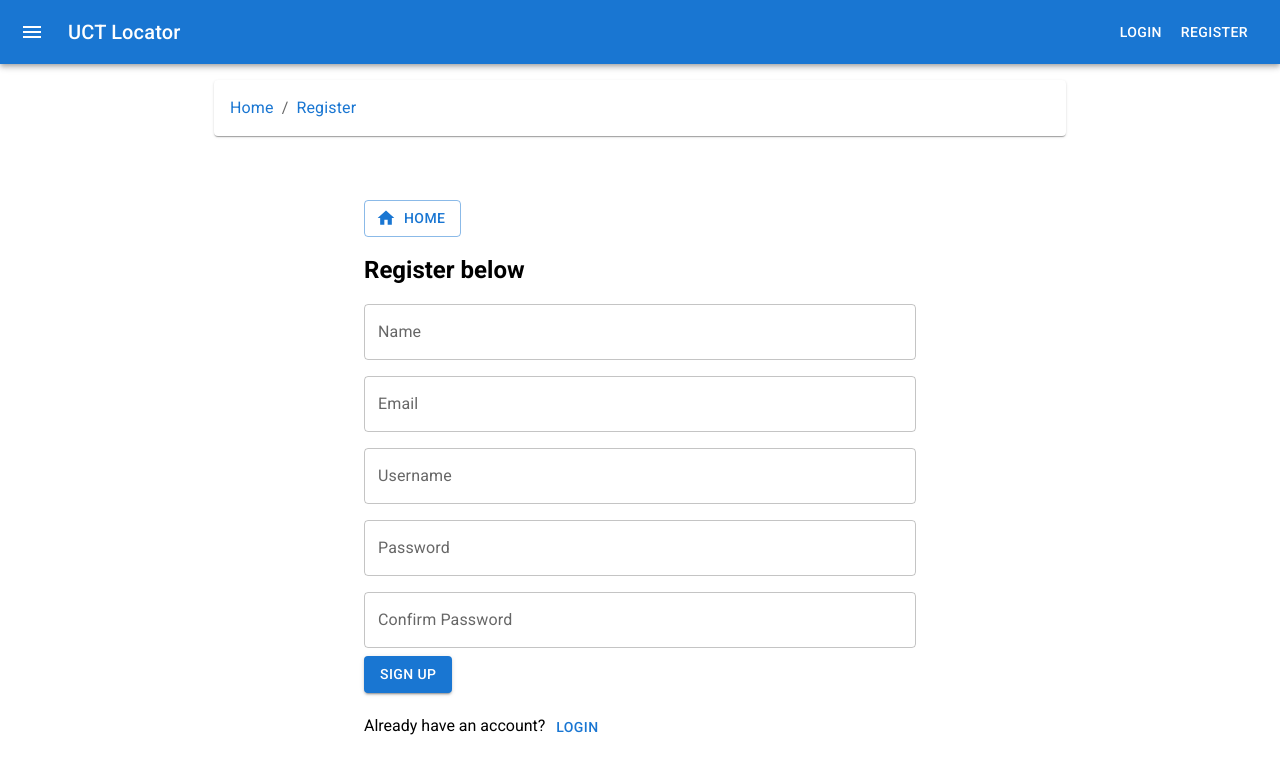
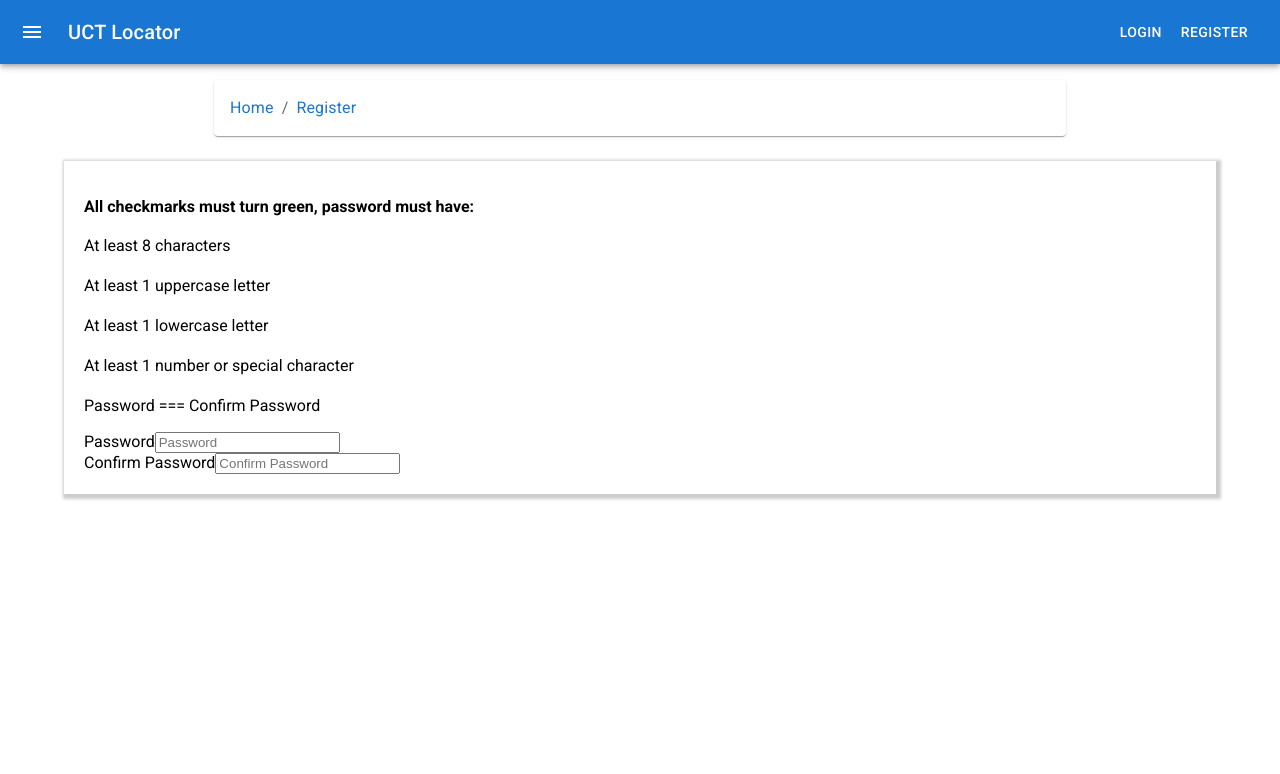
Before and after one commit to InspiredAccessFoundation/uct-locator, a React (Create React App) app in the folder front-end/: page /register in a window 1280 px wide. Shown: the top 774 px of the page. Built offline with nearby package versions, Linux system fonts and the light colour scheme; what axios-cache-interceptor would draw is missing.

Commit message:
Got the passwords match function

```diff
--- a/front-end/src/components/auth/Login.js
+++ b/front-end/src/components/auth/Login.js
@@ -78,7 +78,7 @@ class Login extends Component {
                   {errors.email}
                   {errors.emailnotfound}
                 </span>
-
+                // If logged in and user navigates to Login page, should redirect them to the landing page
                 <TextField id="password" label="Password" type="password" variant="outlined"
                   onChange={this.onChange}
                   value={this.state.password}
@@ -106,6 +106,7 @@ class Login extends Component {
              </form>
           </div>
       </Container>
+
     );
   }
 }
@@ -125,3 +126,42 @@ export default connect(
   mapStateToProps,
   { loginUser }
 )(Login);
+
+
+// import validator from 'validator'
+
+// const App = () => {
+
+//   const [errorMessage, setErrorMessage] = useState('')
+
+//   const validate = (value) => {
+
+//     if (validator.isStrongPassword(value, {
+//       minLength: 8, minLowercase: 1,
+//       minUppercase: 1, minNumbers: 1, minSymbols: 1
+//     })) {
+//       setErrorMessage('Is Strong Password')
+//     } else {
+//       setErrorMessage('Is Not Strong Password')
+//     }
+//   }
+
+//   return (
+//     <div style={{
+//       marginLeft: '200px',
+//     }}>
+//       <pre>
+//         <h2>Checking Password Strength in ReactJS</h2>
+//         <span>Enter Password: </span><input type="text"
+//           onChange={(e) => validate(e.target.value)}></input> <br />
+//         {errorMessage === '' ? null :
+//         <span style={{
+//           fontWeight: 'bold',
+//           color: 'red',
+//         }}>{errorMessage}</span>}
+//       </pre>
+//     </div>
+//   );
+// }
+
+// export default App
--- a/front-end/src/components/auth/Register.js
+++ b/front-end/src/components/auth/Register.js
@@ -10,10 +10,89 @@ import Container from '@mui/material/Container';
 import HomeIcon from '@mui/icons-material/Home';
 import Stack from '@mui/material/Stack';
 
+
+// import { useState } from "react";
+// import { usePasswordValidation } from "./hooks/usePasswordValidation";
+
+// function App() {
+
+// const [password, setPassword] = useState({
+//       firstPassword: "",
+//       secondPassword: "",
+//      });
+
+// const [
+// validLength,
+// hasNumber,
+// upperCase,
+// lowerCase,
+// match,
+// specialChar,
+// ] = usePasswordValidation({
+// firstPassword: password.firstPassword,
+// secondPassword: password.secondPassword,
+// });
+
+
+// const setFirst = (event) => {
+//   setPassword({ ...password, firstPassword: event.target.value });
+// };
+// const setSecond = (event) => {
+//   setPassword({ ...password, secondPassword: event.target.value });
+// };
+// return (
+// <div className='App'>
+//   <div>
+//     First Password:
+//     <input onChange={setFirst} type='text' />
+//   </div>
+//   <div>
+//     Second Password:
+//     <input onChange={setSecond} type='text' />
+//   </div>
+//   <div>
+//     <ul>
+//       <li>
+//         Valid Length: {validLength ? <span>✅ </span> : <span>False</span>}
+//       </li>
+//       <li>
+//         Has a Number: {hasNumber ? <span>✅ </span> : <span>False</span>}
+//       </li>
+//       <li>
+//         UpperCase: {upperCase ? <span>✅ </span> : <span>False</span>}
+//       </li>
+//       <li>
+//         LowerCase: {lowerCase ? <span>✅ </span> : <span>False</span>}
+//       </li>
+//       <li>Match: {match ? <span>True</span> : <span>False</span>}</li>
+//       <li>
+//         Special Character:{" "}
+//         {specialChar ? <span>True</span> : <span>False</span>}
+//       </li>
+//   </ul>
+//   </div>
+//   </div>
+//   );
+// }
+// export default App;
+
+
+
+
+
+
+
+
+
+
+//Real
+
 class Register extends Component {
   constructor() {
     super();
     this.state = {
+      value1:"",
+      value2:"",
       name: "",
       email: "",
       username: "",
@@ -21,6 +100,17 @@ class Register extends Component {
       password2: "",
       errors: {}
     };
+    this.handleChange1=(event)=>{
+      this.setState({
+          value1:event.target.value
+      })
+  }
+
+  this.handleChange2=(event)=>{
+      this.setState({
+          value2:event.target.value
+      })
+  }
   }
 
   componentDidMount() {
@@ -58,6 +148,74 @@ class Register extends Component {
 
   render() {
     const { errors } = this.state;
+    let colour1="red",colour2="red",colour3="red",colour4="red",colour5="red";
+    if(this.state.value1.length >= "8")
+    {
+        colour1="green";
+    }
+    if(this.state.value1.match(/[A-Z]/))
+    {
+        colour2="green";
+    }
+    if(this.state.value1.match(/[a-z]/))
+    {
+        colour3="green";
+    }
+    if(this.state.value1.match(/[\d`~!@#$%\^&*()+=|;:'",.<>\/?\\\-]/))
+    {
+        colour4="green";
+    }
+    if(this.state.value1 === this.state.value2 && this.state.value1!=="" )
+    {
+        colour5="green";
+    }
+
+    const style={
+        boxShadow:"2px 2px 3px 3px #ccc",
+        border:"2px #eee",
+        padding:"20px",
+        marginTop:"25px"
+    }
+
+  return (
+
+
+  <div className="container">
+  <div className="row">
+  <div className="col-md-4"></div>
+
+
+  <div className="col-md-4">
+  <div style={style}>
+  <form>
+        <p style={{fontWeight:"bold"}}>All checkmarks must turn green ✅ , password must have:</p>
+        <p><i style={{color:colour1,fontSize:"20px"}} class="fa fa-check-circle" aria-hidden="true"></i> At least 8 characters</p>
+        <p><i style={{color:colour2,fontSize:"20px"}} class="fa fa-check-circle" aria-hidden="true"></i> At least 1 uppercase letter</p>
+        <p><i style={{color:colour3,fontSize:"20px"}} class="fa fa-check-circle" aria-hidden="true"></i> At least 1 lowercase letter</p>
+        <p><i style={{color:colour4,fontSize:"20px"}} class="fa fa-check-circle" aria-hidden="true"></i> At least 1 number or special character</p>
+
+
+        <div class="form-group">
+          <label for="password">Password</label>
+          <input type="text" class="form-control" value={this.state.value1} onChange={this.handleChange1} placeholder="Password"/>
+        </div>
+        <div class="form-group">
+          <label for="password">Confirm Password</label>
+          <input type="text" class="form-control" value={this.state.value2} onChange={this.handleChange2} placeholder="Confirm Password"/>
+        </div>
+       {this.state.value2 === "" ? "" :
+       (this.state.value1 === this.state.value2  ? <p style={{color:"green",fontWeight:"bold"}}> Passwords match </p> :
+       <p style={{color:"red",fontWeight:"bold"}}> Passwords not match </p>
+        )}
+  </form>
+  </div>
+  </div>
+
+
+  <div className="col-md-4"></div>
+  </div>
+  </div>
+  );
 
     return (
       <Container maxWidth='sm'>
@@ -146,7 +304,108 @@ const mapStateToProps = state => ({
   errors: state.errors
 });
 
-export default connect(
-  mapStateToProps,
-  { registerUser }
-)(withRouter(Register));
+// export default connect(
+//   mapStateToProps,
+//   { registerUser }
+// )(withRouter(Register));
+
+
+
+
+
+
+class App extends Component {
+
+    constructor(){
+        super();
+        this.state={
+            value1:"",
+            value2:""
+        }
+
+        this.handleChange1=(event)=>{
+            this.setState({
+                value1:event.target.value
+            })
+        }
+
+        this.handleChange2=(event)=>{
+            this.setState({
+                value2:event.target.value
+            })
+        }
+    }
+
+  render() {
+
+      let colour1="red",colour2="red",colour3="red",colour4="red",colour5="red";
+      if(this.state.value1.length >= "8")
+      {
+          colour1="green";
+      }
+      if(this.state.value1.match(/[A-Z]/))
+      {
+          colour2="green";
+      }
+      if(this.state.value1.match(/[a-z]/))
+      {
+          colour3="green";
+      }
+      if(this.state.value1.match(/[\d`~!@#$%\^&*()+=|;:'",.<>\/?\\\-]/))
+      {
+          colour4="green";
+      }
+      if(this.state.value1 === this.state.value2 && this.state.value1!=="" )
+      {
+          colour5="green";
+      }
+
+      const style={
+          boxShadow:"2px 2px 3px 3px #ccc",
+          border:"2px #eee",
+          padding:"20px",
+          marginTop:"25px"
+      }
+
+    return (
+
+    <div className="container">
+    <div className="row">
+    <div className="col-md-4"></div>
+
+
+    <div className="col-md-4">
+    <div style={style}>
+    <form>
+          <p style={{fontWeight:"bold"}}>All checkmarks must turn green, password must have:</p>
+          <p><i style={{color:colour1,fontSize:"20px"}} class="fa fa-check-circle" aria-hidden="true"></i> At least 8 characters</p>
+          <p><i style={{color:colour2,fontSize:"20px"}} class="fa fa-check-circle" aria-hidden="true"></i> At least 1 uppercase letter</p>
+          <p><i style={{color:colour3,fontSize:"20px"}} class="fa fa-check-circle" aria-hidden="true"></i> At least 1 lowercase letter</p>
+          <p><i style={{color:colour4,fontSize:"20px"}} class="fa fa-check-circle" aria-hidden="true"></i> At least 1 number or special character</p>
+          <p><i style={{color:colour5,fontSize:"20px"}} class="fa fa-check-circle" aria-hidden="true"></i> Password === Confirm Password</p>
+
+          <div class="form-group">
+            <label for="password">Password</label>
+            <input type="text" class="form-control" value={this.state.value1} onChange={this.handleChange1} placeholder="Password"/>
+          </div>
+          <div class="form-group">
+            <label for="password">Confirm Password</label>
+            <input type="text" class="form-control" value={this.state.value2} onChange={this.handleChange2} placeholder="Confirm Password"/>
+          </div>
+         {this.state.value2 === "" ? "" :
+         (this.state.value1 === this.state.value2  ? <p style={{color:"green",fontWeight:"bold"}}> Passwords match </p> :
+         <p style={{color:"red",fontWeight:"bold"}}> Passwords not match </p>
+          )}
+    </form>
+    </div>
+    </div>
+
+
+    <div className="col-md-4"></div>
+    </div>
+    </div>
+    );
+  }
+}
+
+export default App;
--- a/package.json
+++ b/package.json
@@ -6,5 +6,8 @@
   ],
   "devDependencies": {
     "nx": "14.2.4"
+  },
+  "dependencies": {
+    "validator": "^13.7.0"
   }
 }
```
Also changed, not shown: 1 other file (tests, documents, lock files or other folders).
